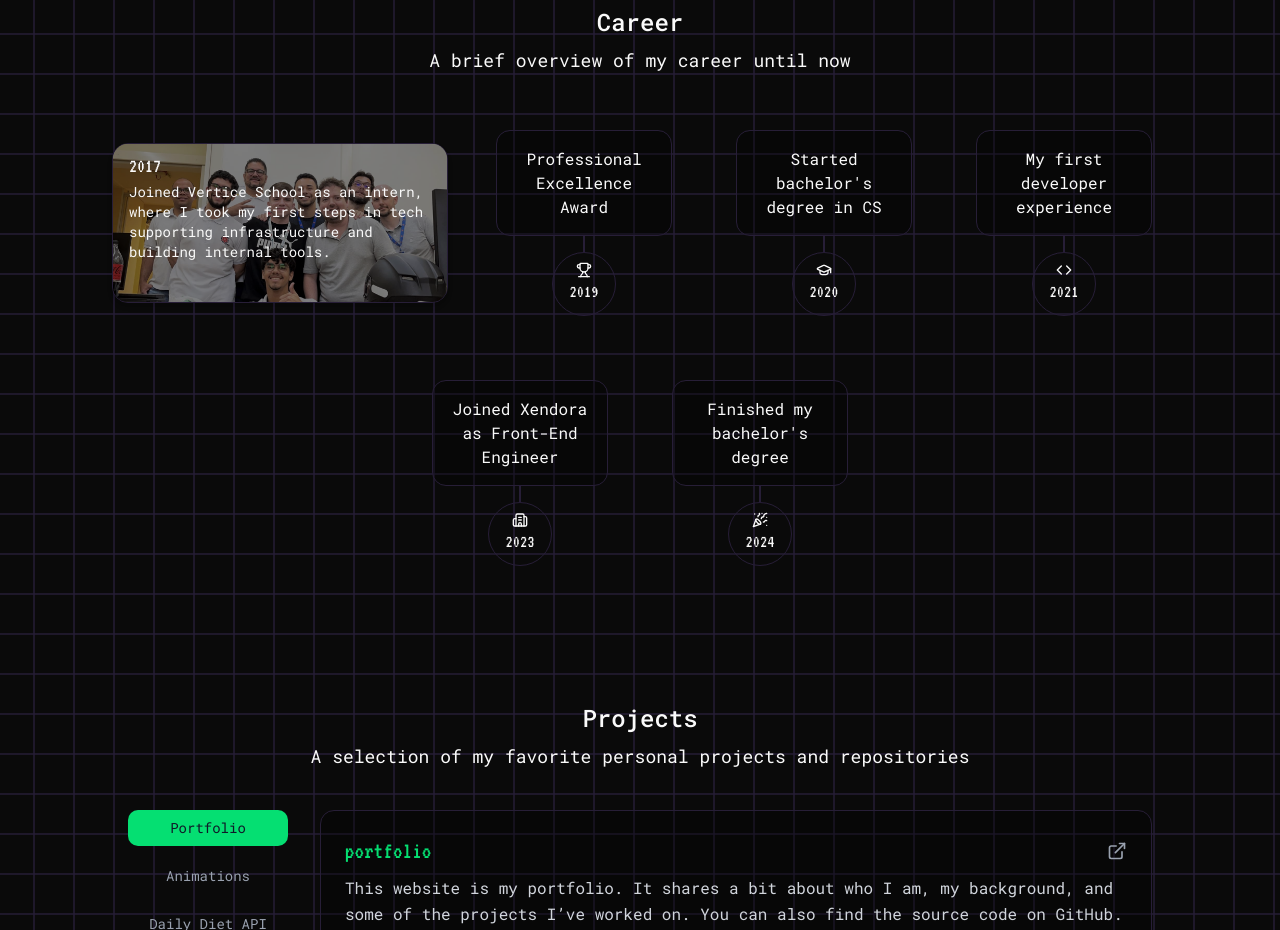
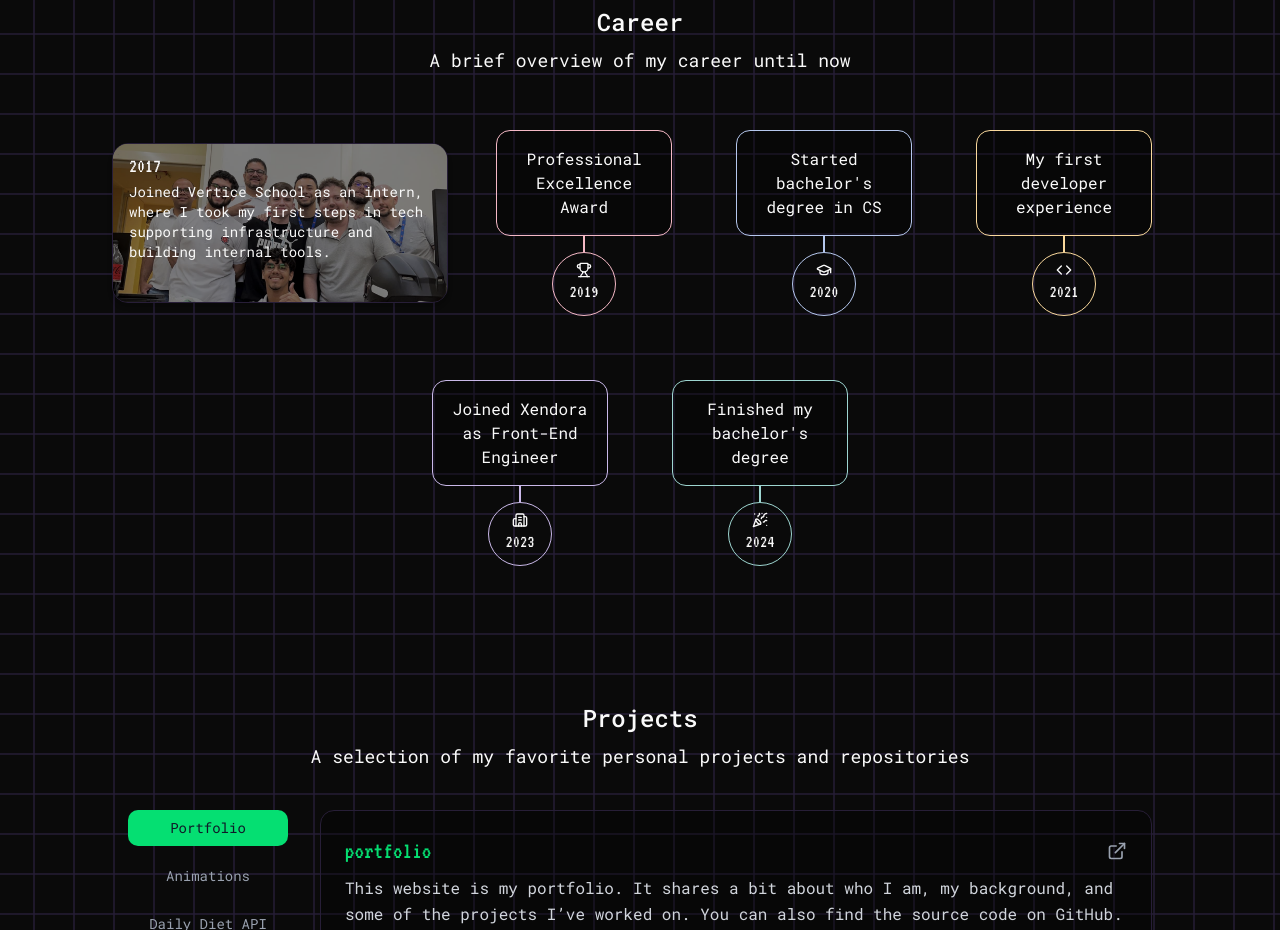
Before and after one commit to lucaskraus/lucaskraus, a Next.js app: page / in a window 1280 px wide. Shown: the part 1360-2290 px from the top of the page. Built offline with nearby package versions, Linux system fonts and the light colour scheme.

Commit message:
Add pastel color styling to TimelineItem component: introduce pastel color scheme for improved visual appeal and dynamic styling based on index.

```diff
--- a/src/components/sections/Career.tsx
+++ b/src/components/sections/Career.tsx
@@ -6,6 +6,16 @@ import TimelineCard from '@/components/cards/TimelineCard'
 import type { ITimelineItem } from '@/@types'
 import { TIMELINE_ITEMS } from '@/lib/constants'
 import Image from 'next/image'
+import { cn } from '@/lib/utils'
+
+const PASTEL_COLORS = [
+  { border: 'border-[#a8d5ba]', bg: 'bg-[#a8d5ba]' }, // mint green
+  { border: 'border-[#f4b8c5]', bg: 'bg-[#f4b8c5]' }, // rose pink
+  { border: 'border-[#b5c7ed]', bg: 'bg-[#b5c7ed]' }, // periwinkle blue
+  { border: 'border-[#f9d89c]', bg: 'bg-[#f9d89c]' }, // soft yellow
+  { border: 'border-[#c9b8e8]', bg: 'bg-[#c9b8e8]' }, // lavender
+  { border: 'border-[#9dd5d0]', bg: 'bg-[#9dd5d0]' }, // aqua
+]
 
 const TimelineItem = ({
   title,
@@ -14,7 +24,11 @@ const TimelineItem = ({
   icon,
   description,
   selected,
+  index = 0,
 }: ITimelineItem) => {
+  const colorIndex = index % PASTEL_COLORS.length
+  const pastelColor = PASTEL_COLORS[colorIndex]
+
   if (selected) {
     return (
       <TimelineCard
@@ -52,11 +66,21 @@ const TimelineItem = ({
         />
       )}
       <div className="relative z-10 flex flex-col items-center">
-        <div className="border border-[#271e37] bg-black/30 p-4 rounded-xl">
+        <div
+          className={cn(
+            'border bg-black/30 p-4 rounded-xl',
+            pastelColor.border
+          )}
+        >
           <p className="text-lg lg:text-base text-center">{label}</p>
         </div>
-        <div className="w-0.5 bg-[#271e37] h-4"></div>
-        <div className="relative flex flex-col items-center justify-center border border-[#271e37] rounded-full w-16 h-16">
+        <div className={cn('w-0.5 h-4', pastelColor.bg)}></div>
+        <div
+          className={cn(
+            'relative flex flex-col items-center justify-center border rounded-full w-16 h-16',
+            pastelColor.border
+          )}
+        >
           {icon}
           <h1 className="text-lg font-medium font-vt323">{title}</h1>
         </div>
```
